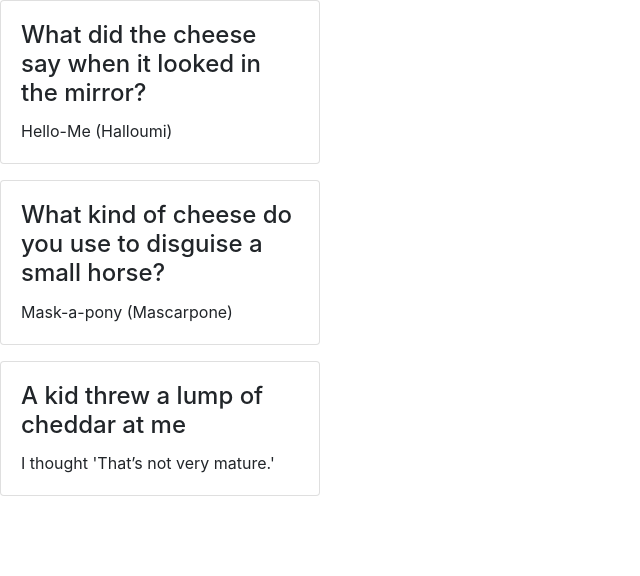
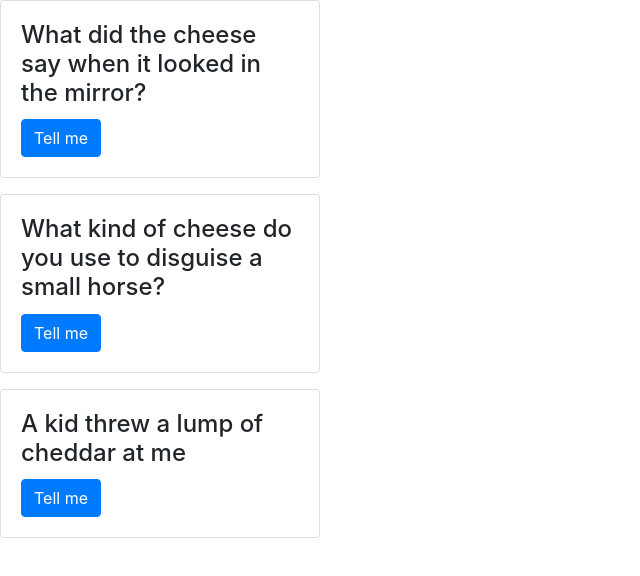
Before and after one commit to clodal/angular-5-workshop, an Angular app: page / in a window 1280 px wide. Shown: the top 576 px of the page, without its empty margins (0-640 px from the left). Built offline with nearby package versions, Linux system fonts and the light colour scheme.

Commit message:
chapter-4: event binding

```diff
--- a/src/app/jokelist.component.ts
+++ b/src/app/jokelist.component.ts
@@ -6,7 +6,8 @@ import { Component } from '@angular/core';
   <div class="card mb-3" *ngFor="let joke of jokes" style="width: 320px;">
     <div class="card-body">
       <h4 class="card-title">{{joke.setup}}</h4>
-      <p class="card-text">{{joke.punchline}}</p>
+      <p class="card-text" [hidden]="joke.hide">{{joke.punchline}}</p>
+      <button class="btn btn-primary" (click)="toggle(joke)" role="button">Tell me</button>
     </div>
   </div>
 ` })
@@ -17,14 +18,21 @@ export class JokeListComponent {
       {
         setup: 'What did the cheese say when it looked in the mirror?',
         punchline: 'Hello-Me (Halloumi)',
-      }, {
+        hide: true,
+      },
+      {
         setup: 'What kind of cheese do you use to disguise a small horse?',
         punchline: 'Mask-a-pony (Mascarpone)',
+        hide: true,
       },
       {
         setup: 'A kid threw a lump of cheddar at me',
         punchline: 'I thought \'That’s not very mature.\'',
+        hide: true,
       },
     ];
   }
+  toggle(joke) {
+    joke.hide = !joke.hide;
+  }
 }
```
